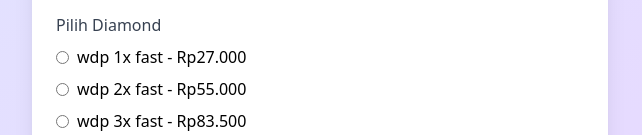
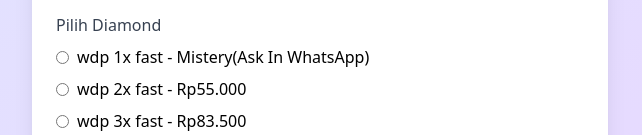
Before and after one commit to pianganteng/pianganteng.github.io, a plain HTML site: page index.html in a window 1280 px wide. Shown: the part 351-486 px from the top of the page, without its empty margins (320-962 px from the left). Drawn offline with nearby package versions, Linux system fonts and the light colour scheme.

Commit message:
Update index.html

```diff
--- a/index.html
+++ b/index.html
@@ -95,7 +95,7 @@
           <div class="space-y-2 mt-2">
             <label class="flex items-center gap-2">
               <input type="radio" name="diamond" value="wdp 1x fast" onchange="toggleCustomDiamondInput()" required />
-              wdp 1x fast - Rp27.000
+              wdp 1x fast - Mistery(Ask In WhatsApp)
             </label>
 
             <label class="flex items-center gap-2">
```
